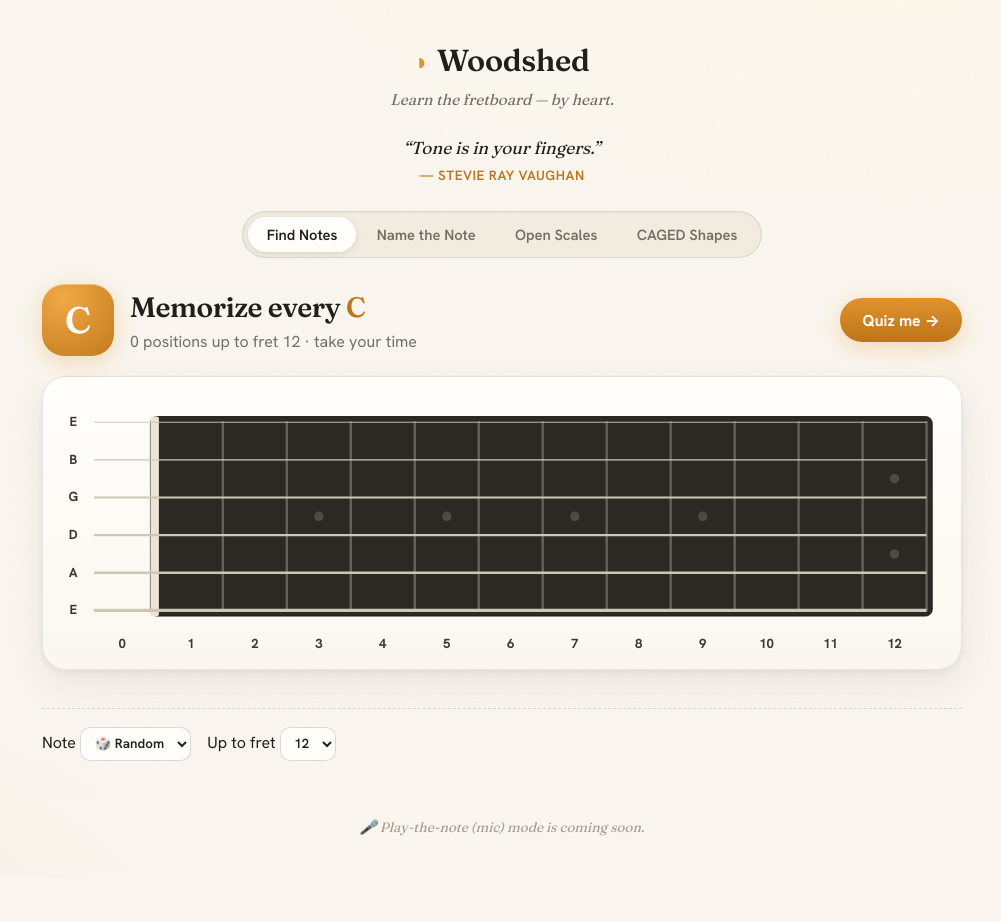
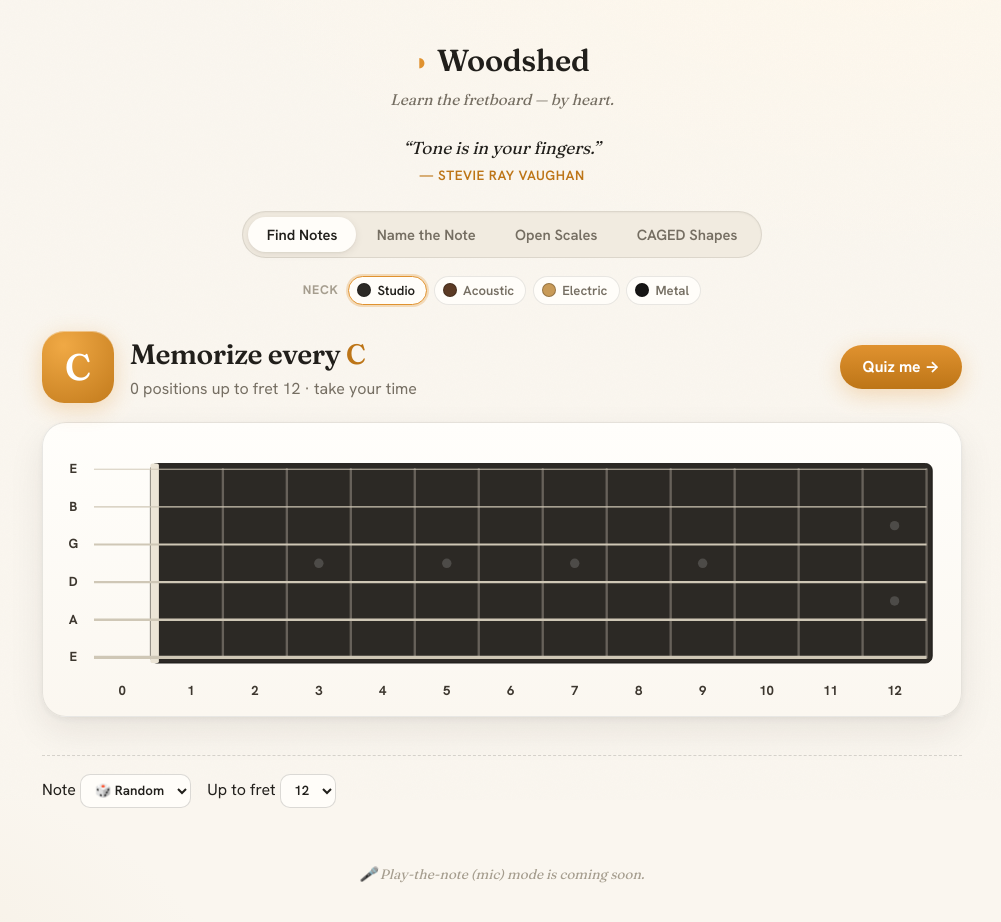
Before and after one commit to schneider128k/guitar, a website built with Vite: page index.html in a window 1280 px wide. Shown: the whole page, without its empty margins (138-1139 px from the left). Before the commit the page ends 877 px from the top, so only its background shows below. Built offline with nearby package versions, Linux system fonts and the light colour scheme; what @moonwave99/fretboard.js would draw is missing.

Commit message:
Add selectable neck skins (Studio/Acoustic/Electric/Metal), remembered in localStorage
Neck appearance is themed via CSS variables toggled by a body.skin-* class:
- Studio (graphite), Acoustic (rosewood/brass), Electric (maple/steel),
  Metal (ebony/steel with red inlays).
- Skin picker under the tabs; choice persists across visits.
- Default note dots gain a light outline so they stay legible on dark necks.

```diff
--- a/index.html
+++ b/index.html
@@ -31,6 +31,14 @@
       <button class="tab" data-view="caged" role="tab" aria-selected="false">CAGED Shapes</button>
     </nav>
 
+    <div class="skins" id="skins" aria-label="Neck style">
+      <span class="skins-label">Neck</span>
+      <button class="skin" data-skin="studio"><i></i>Studio</button>
+      <button class="skin" data-skin="acoustic"><i></i>Acoustic</button>
+      <button class="skin" data-skin="electric"><i></i>Electric</button>
+      <button class="skin" data-skin="metal"><i></i>Metal</button>
+    </div>
+
     <main id="app"></main>
 
     <footer class="site-footer">
--- a/src/main.js
+++ b/src/main.js
@@ -41,3 +41,24 @@ activate('find');
 const q = randomQuote();
 document.getElementById('epigraph').innerHTML =
   `<blockquote>“${q.text}”</blockquote><figcaption>— ${q.who}</figcaption>`;
+
+// Neck skin — applied globally via a body class, remembered across visits.
+const SKINS = ['studio', 'acoustic', 'electric', 'metal'];
+const skinButtons = [...document.querySelectorAll('.skin')];
+
+function applySkin(skin) {
+  if (!SKINS.includes(skin)) skin = 'studio';
+  SKINS.forEach((s) => document.body.classList.toggle(`skin-${s}`, s === skin));
+  skinButtons.forEach((b) => b.classList.toggle('active', b.dataset.skin === skin));
+  try {
+    localStorage.setItem('neckSkin', skin);
+  } catch {}
+}
+
+skinButtons.forEach((b) => b.addEventListener('click', () => applySkin(b.dataset.skin)));
+
+let savedSkin = 'studio';
+try {
+  savedSkin = localStorage.getItem('neckSkin') || 'studio';
+} catch {}
+applySkin(savedSkin);
--- a/src/style.css
+++ b/src/style.css
@@ -12,10 +12,14 @@
   --ink-soft: #756e62;
   --ink-faint: #a59d8e;
 
+  /* Neck skin (defaults = "Studio"). Overridden by body.skin-* below. */
   --neck: #2c2925;
   --neck-edge: #1b1916;
   --string: #cfc7b6;
   --bone: #ece5d6;
+  --fret: #67615a;
+  --inlay: rgba(255, 255, 255, 0.16);
+  --dot-default: #565049;
 
   --amber: #e0922f;
   --amber-deep: #bd7517;
@@ -65,6 +69,36 @@ body {
 }
 
 body > *:not(.grain) { position: relative; z-index: 1; }
+
+/* ---- Neck skins -----------------------------------------------------------*/
+/* Studio = the :root defaults. */
+body.skin-acoustic {
+  --neck: #5b3a23;
+  --neck-edge: #3a2414;
+  --bone: #efe7d6;
+  --fret: #c0a06a;
+  --string: #ddc593;
+  --inlay: rgba(255, 246, 226, 0.55);
+  --dot-default: #6f5235;
+}
+body.skin-electric {
+  --neck: #c89a57;
+  --neck-edge: #9a7233;
+  --bone: #efe9dd;
+  --fret: #d9dde2;
+  --string: #e6e1d4;
+  --inlay: #2a2013;
+  --dot-default: #7a5d33;
+}
+body.skin-metal {
+  --neck: #161514;
+  --neck-edge: #000000;
+  --bone: #3b3b3e;
+  --fret: #e2e6eb;
+  --string: #c3c8ce;
+  --inlay: #d4382f;
+  --dot-default: #6a655e;
+}
 
 /* ---- Header ---------------------------------------------------------------*/
 .site-header {
@@ -155,6 +189,56 @@ body > *:not(.grain) { position: relative; z-index: 1; }
   box-shadow: var(--shadow-sm), 0 2px 8px rgba(40, 30, 12, 0.08);
 }
 .tab:active { transform: scale(0.97); }
+
+/* ---- Skin selector --------------------------------------------------------*/
+.skins {
+  display: flex;
+  align-items: center;
+  gap: 0.4rem;
+  justify-content: center;
+  flex-wrap: wrap;
+  margin: 1.1rem auto 0;
+}
+.skins-label {
+  font-size: 0.78rem;
+  font-weight: 700;
+  letter-spacing: 0.06em;
+  text-transform: uppercase;
+  color: var(--ink-faint);
+  margin-right: 0.2rem;
+}
+.skin {
+  display: inline-flex;
+  align-items: center;
+  gap: 0.4rem;
+  font-family: var(--font-ui);
+  font-weight: 600;
+  font-size: 0.82rem;
+  color: var(--ink-soft);
+  background: var(--card);
+  border: 1px solid var(--line);
+  padding: 0.32rem 0.7rem 0.32rem 0.5rem;
+  border-radius: 999px;
+  cursor: pointer;
+  transition: border-color 0.2s, color 0.2s, box-shadow 0.2s, transform 0.1s;
+}
+.skin i {
+  width: 14px;
+  height: 14px;
+  border-radius: 50%;
+  border: 1px solid rgba(0, 0, 0, 0.25);
+}
+.skin[data-skin='studio'] i { background: #2c2925; }
+.skin[data-skin='acoustic'] i { background: #5b3a23; }
+.skin[data-skin='electric'] i { background: #c89a57; }
+.skin[data-skin='metal'] i { background: #161514; }
+.skin:hover { color: var(--ink); border-color: var(--ink-faint); }
+.skin:active { transform: scale(0.96); }
+.skin.active {
+  color: var(--ink);
+  border-color: var(--amber);
+  box-shadow: 0 0 0 2px var(--amber-glow);
+}
 
 /* ---- Layout ---------------------------------------------------------------*/
 #app { padding: 1.5rem 1.25rem 2rem; }
@@ -382,11 +466,11 @@ button.ghost:active { transform: scale(0.98); }
    FRETBOARD SVG
    ========================================================================= */
 .fb { width: 100%; height: auto; display: block; touch-action: manipulation; }
-.fb-board { fill: var(--neck); stroke: var(--neck-edge); stroke-width: 1; }
-.fb-nut { fill: var(--bone); }
-.fb-fret { stroke: #67615a; stroke-width: 2.5; stroke-linecap: round; }
-.fb-string { stroke: var(--string); }
-.fb-inlay { fill: rgba(255, 255, 255, 0.16); }
+.fb-board { fill: var(--neck); stroke: var(--neck-edge); stroke-width: 1; transition: fill 0.3s, stroke 0.3s; }
+.fb-nut { fill: var(--bone); transition: fill 0.3s; }
+.fb-fret { stroke: var(--fret); stroke-width: 2.5; stroke-linecap: round; transition: stroke 0.3s; }
+.fb-string { stroke: var(--string); transition: stroke 0.3s; }
+.fb-inlay { fill: var(--inlay); transition: fill 0.3s; }
 .fb-fretnum { fill: #3d372f; font-family: var(--font-ui); font-weight: 700; font-size: 14px; text-anchor: middle; }
 .fb-tuning { fill: #3d372f; font-family: var(--font-ui); font-weight: 700; font-size: 14px; text-anchor: middle; }
 
@@ -404,7 +488,7 @@ button.ghost:active { transform: scale(0.98); }
   to { opacity: 1; transform: scale(1); }
 }
 .fb-dot { stroke: rgba(0, 0, 0, 0.18); stroke-width: 1.5; }
-.fb-dot.is-default { fill: #4c4842; }
+.fb-dot.is-default { fill: var(--dot-default); stroke: rgba(255, 255, 255, 0.28); }
 .fb-dot.is-root,
 .fb-dot.is-found { fill: var(--amber); stroke: var(--amber-deep); }
 .fb-dot.is-wrong { fill: var(--red); stroke: #a8362a; animation: shake 0.32s; }
```
Also changed, not shown: README.md.
